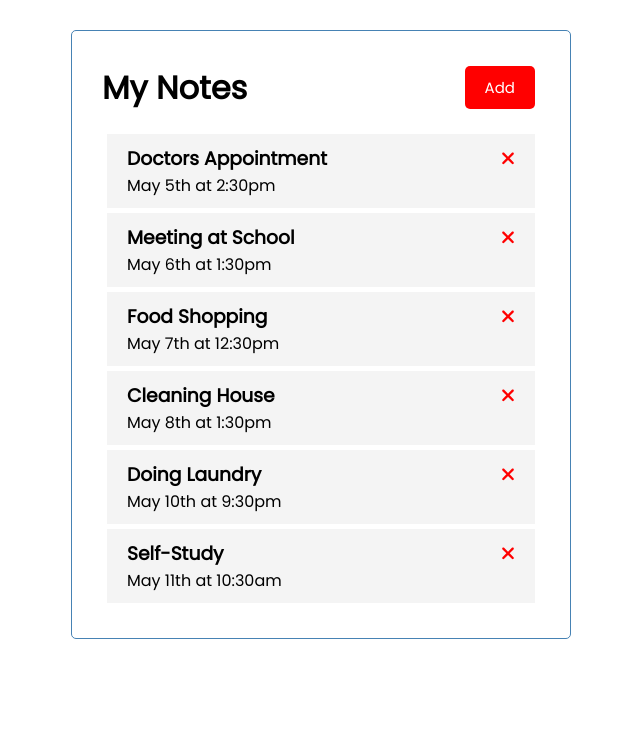
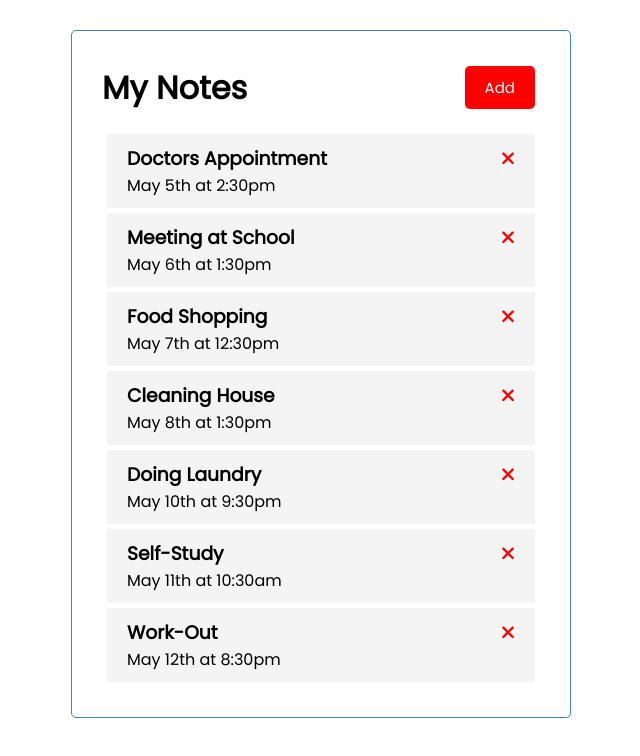
Before and after one commit to lenny1596/mynotes-angular, an Angular app: page / in a window 1280 px wide. Shown: the top 756 px of the page, without its empty margins (319-959 px from the left). Built offline with nearby package versions, Linux system fonts and the light colour scheme; data requests are answered from the project's data file.

Commit message:
adding delete method

```diff
--- a/db.json
+++ b/db.json
@@ -35,6 +35,12 @@
       "text": "Self-Study",
       "day": "May 11th at 10:30am",
       "reminder": true
+    },
+    {
+      "id": 7,
+      "text": "Work-Out",
+      "day": "May 12th at 8:30pm",
+      "reminder": false
     }
   ]
 }
--- a/src/app/components/note-item/note-item.component.html
+++ b/src/app/components/note-item/note-item.component.html
@@ -1,7 +1,10 @@
 <div class="task">
   <h3>
     {{ noteItem.text }}
-    <fa-icon [ngStyle]="{ color: 'red' }" [icon]="faTimes"></fa-icon>
+    <fa-icon
+      [ngStyle]="{ color: 'red' }"
+      [icon]="faTimes"
+      (click)="onDelete(noteItem)"></fa-icon>
   </h3>
   <p>{{ noteItem.day }}</p>
 </div>
--- a/src/app/components/note-item/note-item.component.ts
+++ b/src/app/components/note-item/note-item.component.ts
@@ -1,4 +1,4 @@
-import { Component, Input, OnInit } from '@angular/core';
+import { Component, EventEmitter, Input, OnInit, Output } from '@angular/core';
 import { NoteType } from './../../NoteType';
 import { faTimes } from '@fortawesome/free-solid-svg-icons';
 
@@ -9,11 +9,16 @@ import { faTimes } from '@fortawesome/free-solid-svg-icons';
 })
 export class NoteItemComponent implements OnInit {
   @Input() noteItem!: NoteType;
+  @Output() onDeleteNote = new EventEmitter();
   faTimes = faTimes;
 
   constructor() {}
 
   ngOnInit(): void {}
+
+  onDelete(noteItem: NoteType): void {
+    this.onDeleteNote.emit(noteItem);
+  }
 }
 
 //  "!" is for interface types and "?" is for unnamed types
--- a/src/app/components/notes/notes.component.html
+++ b/src/app/components/notes/notes.component.html
@@ -1 +1,5 @@
-<app-note-item *ngFor="let note of notes" [noteItem]="note"></app-note-item>
+<app-note-item
+  *ngFor="let note of notes"
+  [noteItem]="note"
+  (onDeleteNote)="deleteNote(note)"
+></app-note-item>
--- a/src/app/components/notes/notes.component.ts
+++ b/src/app/components/notes/notes.component.ts
@@ -15,4 +15,12 @@ export class NotesComponent implements OnInit {
   ngOnInit(): void {
     this.noteservice.getNotes().subscribe((Notes) => (this.notes = Notes));
   }
+
+  deleteNote(note: NoteType): void {
+    this.noteservice
+      .deleteNotes(note)
+      .subscribe(
+        () => (this.notes = this.notes.filter((t) => t.id !== note.id))
+      );
+  }
 }
--- a/src/app/services/note.service.ts
+++ b/src/app/services/note.service.ts
@@ -1,6 +1,6 @@
 import { Injectable } from '@angular/core';
 import { HttpClient, HttpHeaders } from '@angular/common/http';
-import { Observable, of } from 'rxjs';
+import { Observable } from 'rxjs';
 import { NoteType } from '../NoteType';
 
 @Injectable({
@@ -14,4 +14,9 @@ export class NoteService {
   getNotes(): Observable<NoteType[]> {
     return this.http.get<NoteType[]>(this.apiUrl);
   }
+
+  deleteNotes(note: NoteType): Observable<NoteType> {
+    const url = `${this.apiUrl}/${note.id}`;
+    return this.http.delete<NoteType>(url);
+  }
 }
```
